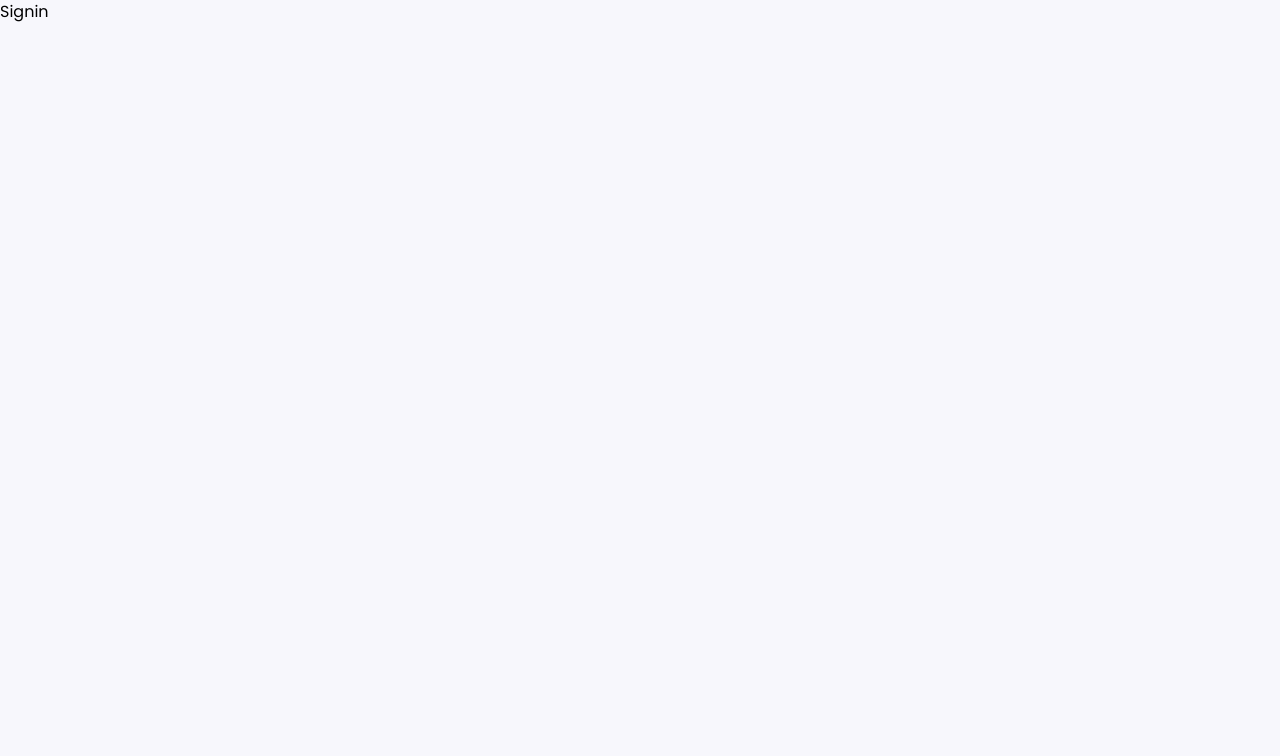
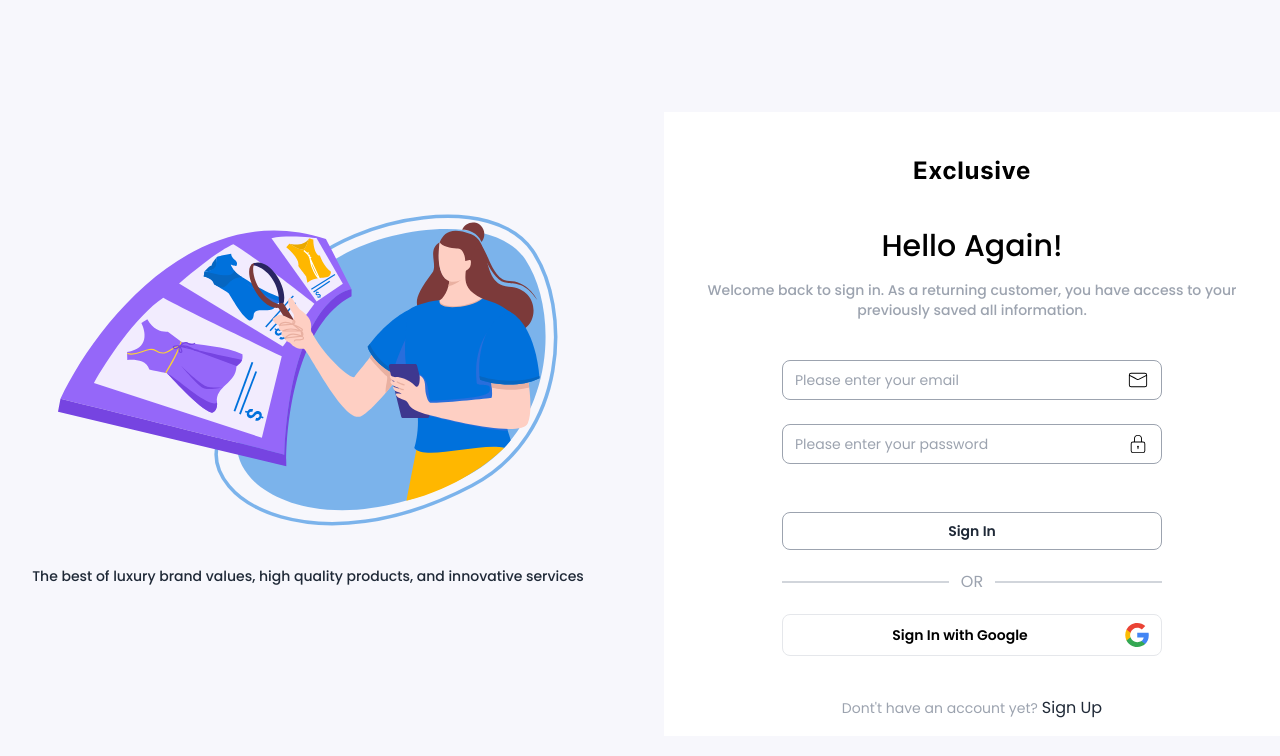
Before and after one commit to trh-thanh30/exclusive-ecommerce, a Next.js app in the folder client/: page /signin in a window 1280 px wide. Shown: the top 756 px of the page. Built offline with nearby package versions, Linux system fonts and the light colour scheme.

Commit message:
create ui sign in successfully

```diff
--- a/client/app/signin/page.js
+++ b/client/app/signin/page.js
@@ -1,10 +1,105 @@
-import React from 'react'
+import { CiGlass, CiLock, CiMail, CiUser } from "react-icons/ci";
+import Image from "next/image";
+import React from "react";
+import thumb from "@/public/thumb-login.svg";
+import Link from "next/link";
+import Logo from "../_components/Logo";
+import Input from "../_components/Input";
+import ButtonIcon from "../_components/ButtonIcon";
+import Separate from "../_components/Separate";
 
-const metadata = {
-    title: "Sign In"
+export const metadata = {
+  title: "Sign In",
+};
+export default function Page() {
+  const sizeIcon = 22;
+  return (
+    <div className="flex items-center justify-center h-screen ">
+      <div className="flex items-center w-full gap-12">
+        <div className="flex flex-col items-center justify-center w-1/2 h-screen gap-10 p-4 ">
+          <Image
+            src={thumb}
+            width={500}
+            alt="Family sitting around a fire pit in front of cabin"
+            quality={100}
+          />
+          <p className="text-sm font-medium text-center text-primary-800">
+            The best of luxury brand values, high quality products, and
+            innovative services
+          </p>
+        </div>
+        <div className="flex flex-col items-center justify-center w-1/2 gap-4 p-4 mt-12 bg-white">
+          <Logo classname={"my-8"} />
+          <h1 className="text-3xl font-medium">Hello Again!</h1>
+          <p className="text-sm font-medium text-center text-primary-400">
+            Welcome back to sign in. As a returning customer, you have access to
+            your previously saved all information.
+          </p>
+
+          <form className="flex flex-col gap-6 mt-6">
+            <Input
+              placeholder={"Please enter your email"}
+              icon={<CiMail size={sizeIcon} />}
+            />
+            <Input
+              placeholder={"Please enter your password"}
+              icon={<CiLock size={sizeIcon} />}
+            />
+            <div className="mt-6">
+              <ButtonIcon
+                text={"Sign In"}
+                className={` text-primary-800 border-primary-400 hover:bg-primary-800 hover:border-primary-800 hover:text-white`}
+              />
+              <Separate />
+
+              <ButtonIcon
+                text={"Sign In with Google"}
+                icon={
+                  <svg
+                    width="24"
+                    height="24"
+                    viewBox="0 0 24 24"
+                    fill="none"
+                    xmlns="http://www.w3.org/2000/svg"
+                  >
+                    <g clip-path="url(#clip0_155_1565)">
+                      <path
+                        d="M23.766 12.2764C23.766 11.4607 23.6999 10.6406 23.5588 9.83807H12.24V14.4591H18.7217C18.4528 15.9494 17.5885 17.2678 16.323 18.1056V21.1039H20.19C22.4608 19.0139 23.766 15.9274 23.766 12.2764Z"
+                        fill="#4285F4"
+                      />
+                      <path
+                        d="M12.24 24.0008C15.4764 24.0008 18.2058 22.9382 20.1944 21.1039L16.3274 18.1055C15.2516 18.8375 13.8626 19.252 12.2444 19.252C9.11376 19.252 6.45934 17.1399 5.50693 14.3003H1.51648V17.3912C3.55359 21.4434 7.70278 24.0008 12.24 24.0008Z"
+                        fill="#34A853"
+                      />
+                      <path
+                        d="M5.50253 14.3003C4.99987 12.8099 4.99987 11.1961 5.50253 9.70575V6.61481H1.51649C-0.18551 10.0056 -0.18551 14.0004 1.51649 17.3912L5.50253 14.3003Z"
+                        fill="#FBBC04"
+                      />
+                      <path
+                        d="M12.24 4.74966C13.9508 4.7232 15.6043 5.36697 16.8433 6.54867L20.2694 3.12262C18.1 1.0855 15.2207 -0.034466 12.24 0.000808666C7.70277 0.000808666 3.55359 2.55822 1.51648 6.61481L5.50252 9.70575C6.45052 6.86173 9.10935 4.74966 12.24 4.74966Z"
+                        fill="#EA4335"
+                      />
+                    </g>
+                    <defs>
+                      <clipPath id="clip0_155_1565">
+                        <rect width="24" height="24" fill="white" />
+                      </clipPath>
+                    </defs>
+                  </svg>
+                }
+              />
+            </div>
+          </form>
+          <div className="flex items-center gap-1 mt-6">
+            <p className="text-sm text-primary-400 ">
+              Dont't have an account yet?
+            </p>
+            <Link className="text-primary-800 hover:underline" href={"/signup"}>
+              Sign Up
+            </Link>
+          </div>
+        </div>
+      </div>
+    </div>
+  );
 }
-export default function Page() {
-  return (
-    <div>Signin</div>
-  )
-}
--- a/client/app/signup/page.js
+++ b/client/app/signup/page.js
@@ -7,7 +7,6 @@ import Logo from "../_components/Logo";
 import Input from "../_components/Input";
 import ButtonIcon from "../_components/ButtonIcon";
 import Separate from "../_components/Separate";
-import { iconGoogle } from "@/public/icon-Google.svg";
 
 export const metadata = {
   title: "Sign Up",
@@ -57,7 +56,7 @@ export default function Page() {
               <Separate />
 
               <ButtonIcon
-                text={"Sign Up with Google"}
+                text={"Sign In with Google"}
                 icon={
                   <svg
                     width="24"
```
